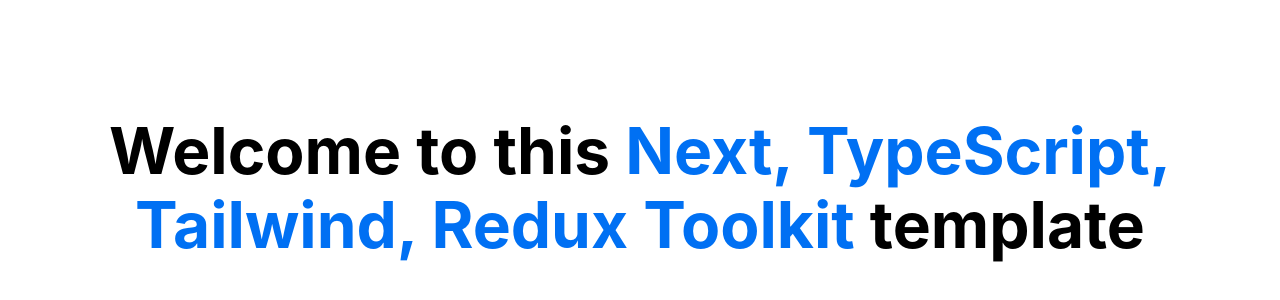
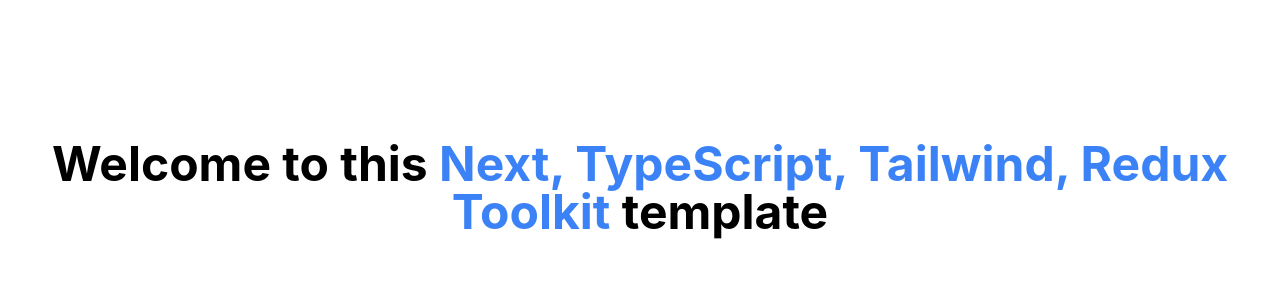
Before and after one commit to jleomorris/next-tailwind-ts-redux-template, a Next.js app: page / in a window 1280 px wide. Shown: the part 212-512 px from the top of the page. Built offline with nearby package versions, Linux system fonts and the light colour scheme.

Commit message:
Setup TailwindCSS

```diff
--- a/package.json
+++ b/package.json
@@ -15,8 +15,11 @@
   },
   "devDependencies": {
     "@types/react": "^17.0.19",
+    "autoprefixer": "^10.3.4",
     "eslint": "7.32.0",
     "eslint-config-next": "11.1.2",
+    "postcss": "^8.3.6",
+    "tailwindcss": "^2.2.9",
     "typescript": "^4.4.2"
   }
 }
--- a/pages/index.tsx
+++ b/pages/index.tsx
@@ -4,17 +4,17 @@
 
 export default function Home() {
   return (
-    <div className={styles.container}>
+    <div className='w-screen h-screen flex justify-center items-center'>
       <Head>
         <title>Create Next App</title>
         <meta name='description' content='Generated by create next app' />
         <link rel='icon' href='/favicon.ico' />
       </Head>
 
-      <main className={styles.main}>
-        <h1 className={styles.title}>
+      <main className='text-center'>
+        <h1 className='text-5xl font-bold'>
           Welcome to this{' '}
-          <a href='https://nextjs.org'>
+          <a href='https://nextjs.org' className='text-blue-500'>
             Next, TypeScript, Tailwind, Redux Toolkit
           </a>{' '}
           template
--- /dev/null
+++ b/postcss.config.js
@@ -0,0 +1,6 @@
+module.exports = {
+  plugins: {
+    tailwindcss: {},
+    autoprefixer: {},
+  },
+}
--- a/styles/globals.css
+++ b/styles/globals.css
@@ -1,3 +1,7 @@
+@tailwind base;
+@tailwind components;
+@tailwind utilities;
+
 html,
 body {
   padding: 0;
--- /dev/null
+++ b/tailwind.config.js
@@ -0,0 +1,11 @@
+module.exports = {
+  purge: ['./pages/**/*.{js,ts,jsx,tsx}', './components/**/*.{js,ts,jsx,tsx}'],
+  darkMode: false, // or 'media' or 'class'
+  theme: {
+    extend: {},
+  },
+  variants: {
+    extend: {},
+  },
+  plugins: [],
+};
```
Also changed, not shown: 1 other file (tests, documents, lock files or other folders).
